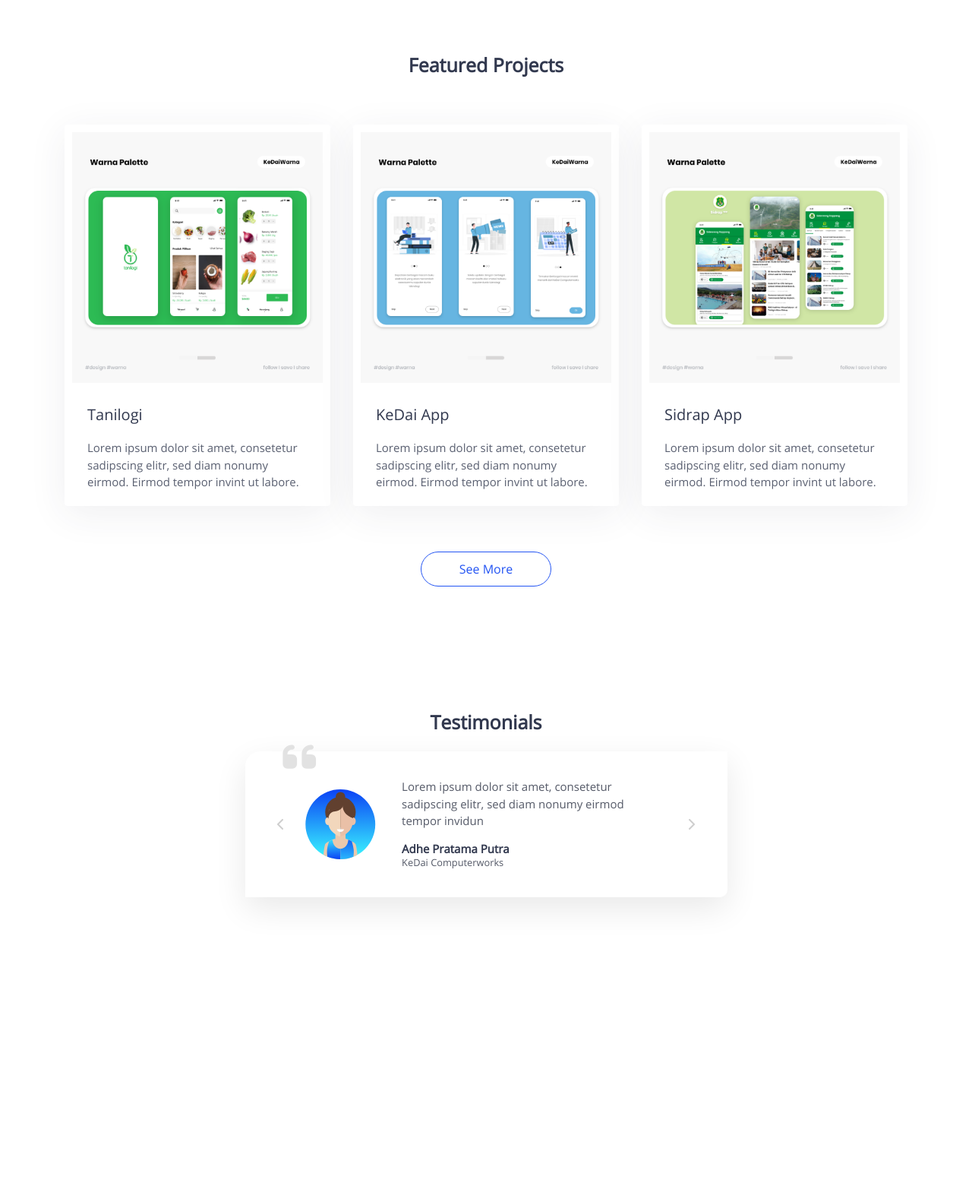
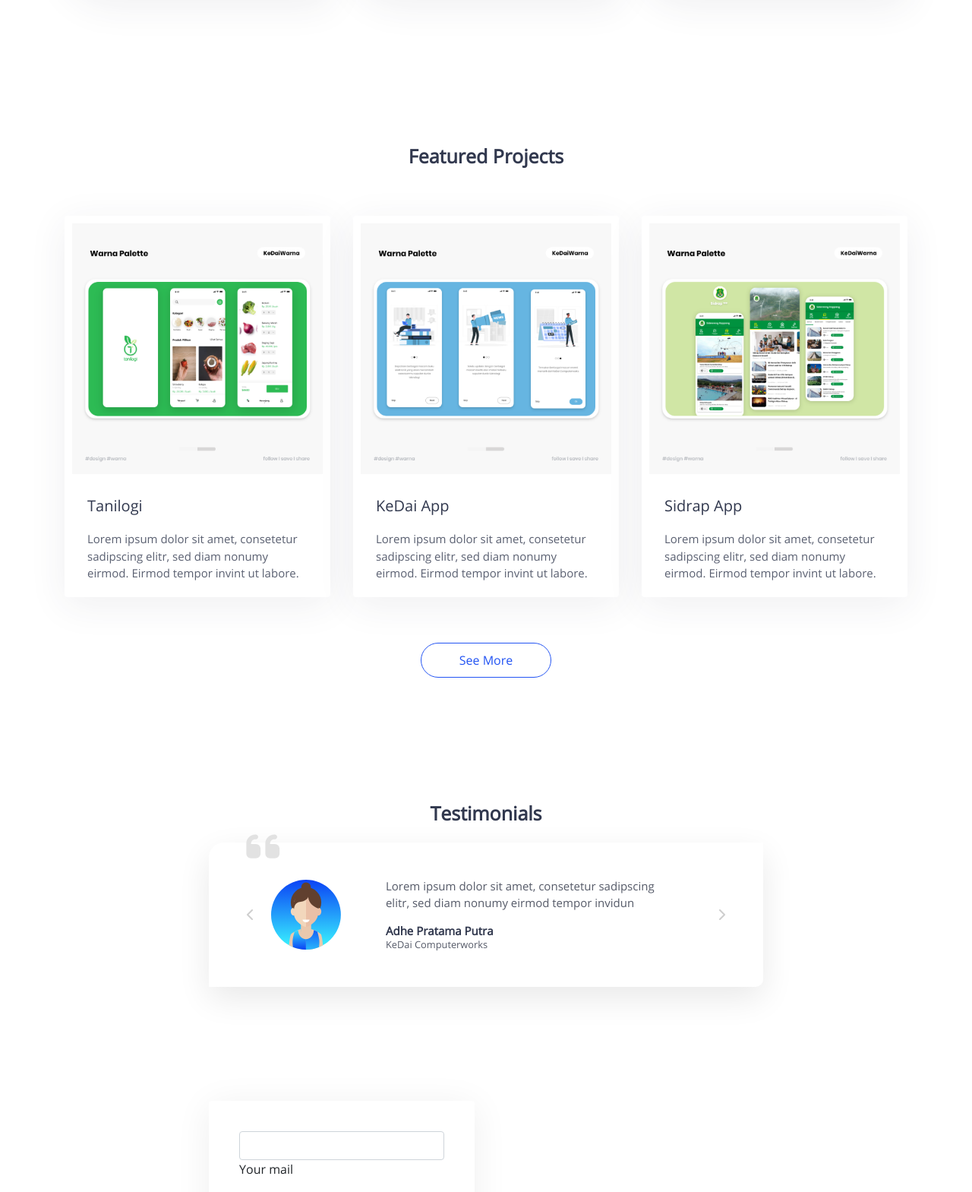
Before and after one commit to adheee/kedainologi, a plain HTML site: page index.html in a window 1280 px wide. Shown: the part 1231-2800 px from the top of the page at 76% size. Before the commit the page ends 2512 px from the top, so only its background shows below. Drawn offline with Linux system fonts and the light colour scheme.

Commit message:
add request section

```diff
--- a/css/style.css
+++ b/css/style.css
@@ -96,8 +96,9 @@ body {
 /* services */
 
 .services {
-    margin-top: 150px;
-    padding-top: 80px;
+    margin-top: 200px;
+    padding-top: 100px;
+    padding-bottom: 90px;
 }
 
 .services .our-services {
@@ -169,7 +170,7 @@ body {
 
 /* featured */
 .featured {
-    padding-top: 140px;
+    padding-top: 100px;
 }
 
 .featured .title {
@@ -187,6 +188,8 @@ body {
     cursor: pointer;
     transition: .5s;
     box-shadow: 0px 10px 50px #31384E14;
+    position: relative;
+    overflow: hidden;
 }
 
 .featured .featured-card:hover {
@@ -300,4 +303,14 @@ body {
     margin-block-end: 0px !important;
 }
 
+.testimoni .request {
+    margin-top: 150px;
+}
+
+.testimoni .request .card {
+    border: none;
+    box-shadow: 0px 6px 48px rgba(0, 0, 0, 0.068);
+    padding: 20px;
+}
+
 /* end testimoni */
--- a/index.html
+++ b/index.html
@@ -185,7 +185,7 @@
 
     <div class="container main-testimoni">
       <div class="row justify-content-md-center">
-        <div class="col-md-7">
+        <div class="col-md-8">
           <div id="testimonicarousel" class="carousel slide" data-ride="carousel">
             <div class="carousel-inner">
               <!-- item -->
@@ -264,6 +264,32 @@
         </div>
       </div>
     </div>
+
+    <div class="container request">
+      <div class="row justify-content-md-center">
+        <div class="col-md-8">
+          <div class="row">
+            <div class="col-md-6">
+              <div class="card">
+                <div class="card-body">
+
+                  <form action="post" method="post">
+                    <div class="form-group">
+                      <input type="email" class="form-control" id="exampleInputEmail1">
+                      <label for="exampleInputEmail1">Your mail</label>
+                    </div>
+                  </form>
+
+                </div>
+              </div>
+            </div>
+
+            <div class="col-md-6">
+            </div>
+          </div>
+        </div>
+      </div>
+    </div>
   </section>
   <!-- end testimoni -->
 
```
Also changed, not shown: css/bootstrap.css.
